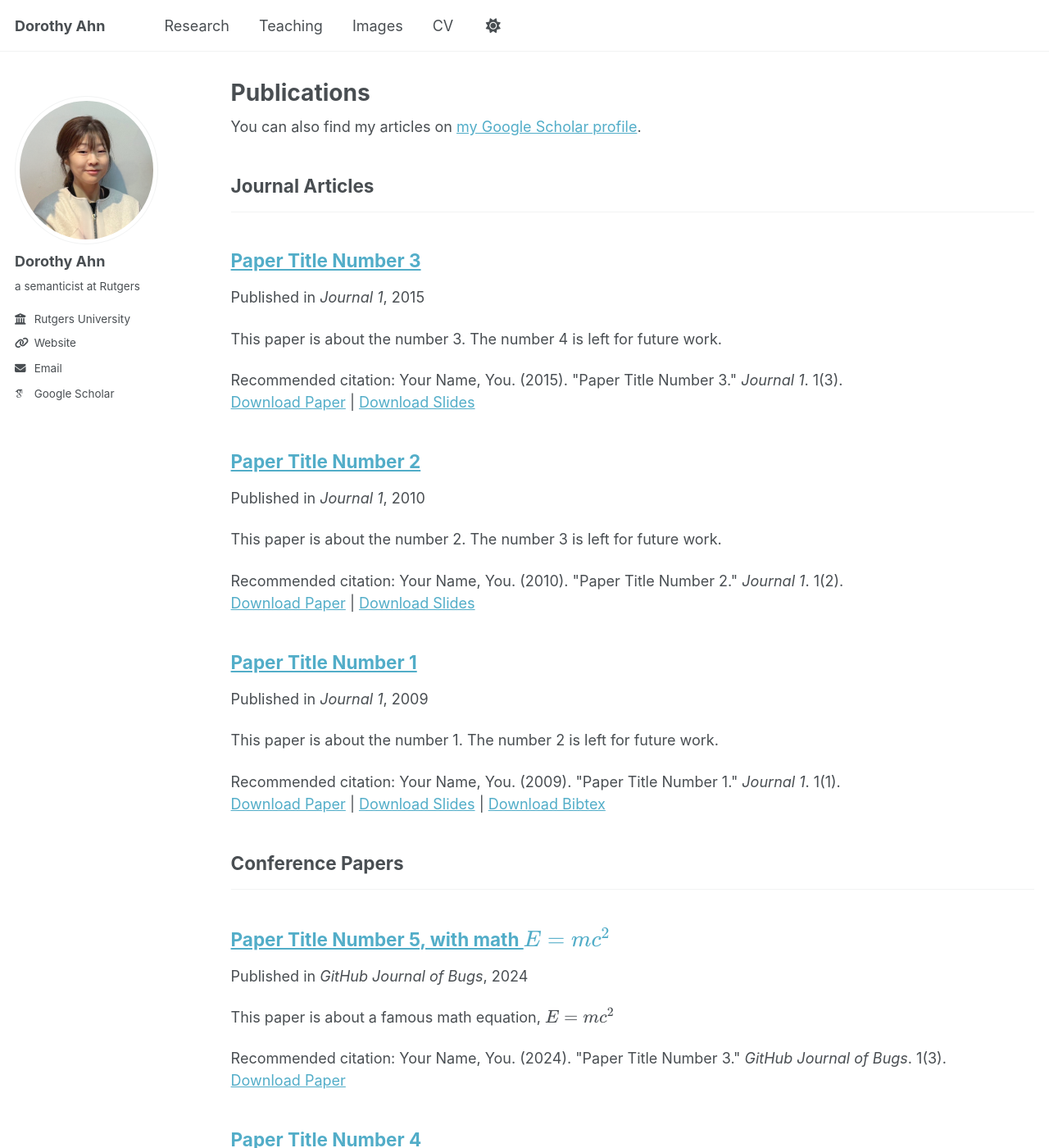
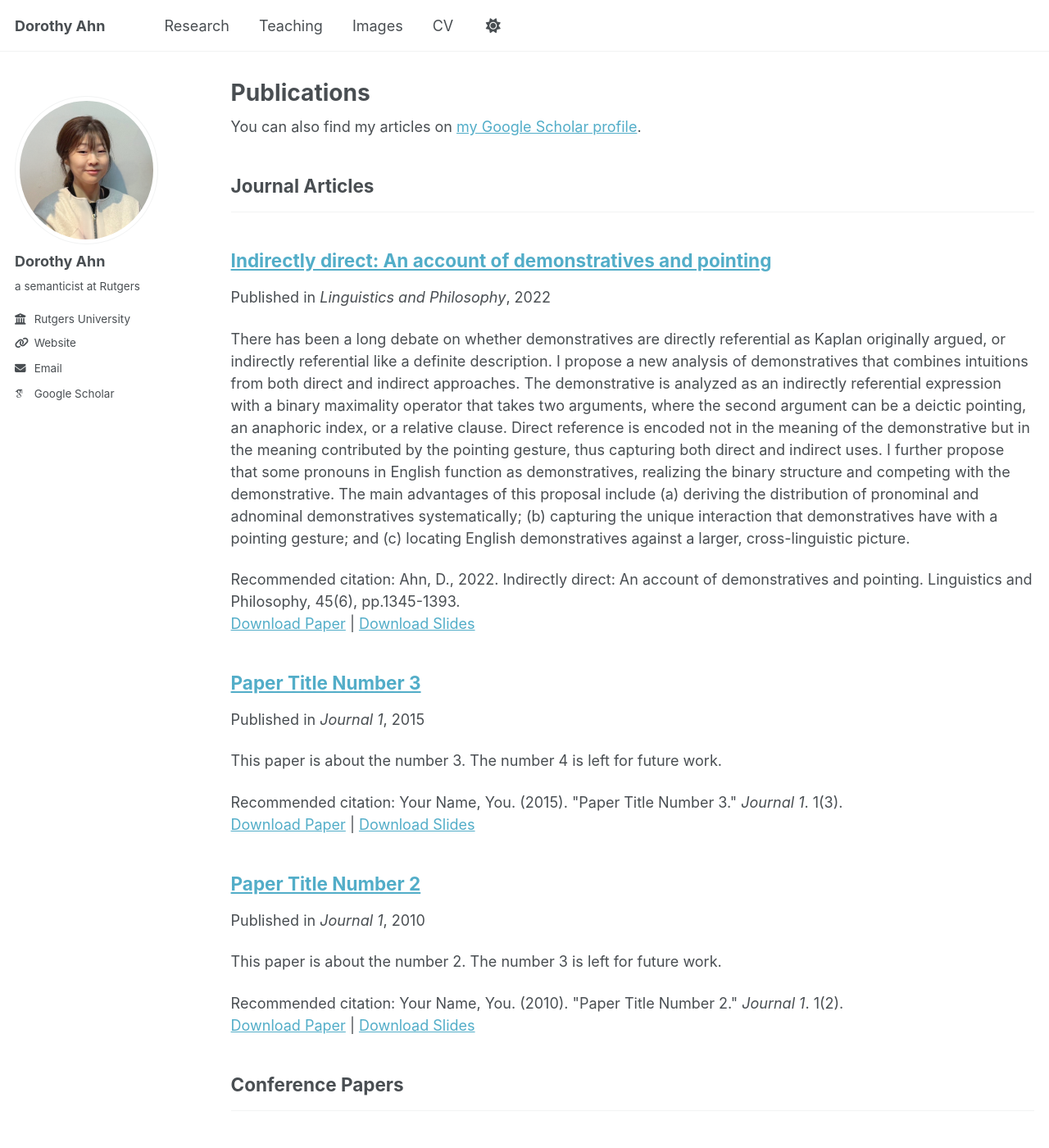
Before and after one commit to doroahn/doroahn.github.io, a Jekyll site: the page built from _pages/publications.html, in a window 1280 px wide and 1400 px high. Shown: the whole window at 82% size. Built offline with Jekyll 4.4.1, drawn with Linux system fonts in a browser that asks for light colours; some web fonts are replaced.

Commit message:
Update 2009-10-01-paper-title-number-1.md

```diff
--- a/_publications/2009-10-01-paper-title-number-1.md
+++ b/_publications/2009-10-01-paper-title-number-1.md
@@ -1,14 +1,14 @@
 ---
-title: "Paper Title Number 1"
+title: "Indirectly direct: An account of demonstratives and pointing"
 collection: publications
 category: manuscripts
-permalink: /publication/2009-10-01-paper-title-number-1
-excerpt: 'This paper is about the number 1. The number 2 is left for future work.'
-date: 2009-10-01
-venue: 'Journal 1'
-slidesurl: 'http://academicpages.github.io/files/slides1.pdf'
-paperurl: 'http://academicpages.github.io/files/paper1.pdf'
-bibtexurl: 'http://academicpages.github.io/files/bibtex1.bib'
-citation: 'Your Name, You. (2009). &quot;Paper Title Number 1.&quot; <i>Journal 1</i>. 1(1).'
+permalink: /publication/ahn2022
+excerpt: 'There has been a long debate on whether demonstratives are directly referential as Kaplan originally argued, or indirectly referential like a definite description. I propose a new analysis of demonstratives that combines intuitions from both direct and indirect approaches. The demonstrative is analyzed as an indirectly referential expression with a binary maximality operator that takes two arguments, where the second argument can be a deictic pointing, an anaphoric index, or a relative clause. Direct reference is encoded not in the meaning of the demonstrative but in the meaning contributed by the pointing gesture, thus capturing both direct and indirect uses. I further propose that some pronouns in English function as demonstratives, realizing the binary structure and competing with the demonstrative. The main advantages of this proposal include (a) deriving the distribution of pronominal and adnominal demonstratives systematically; (b) capturing the unique interaction that demonstratives have with a pointing gesture; and (c) locating English demonstratives against a larger, cross-linguistic picture.'
+date: 2022-05-13
+venue: 'Linguistics and Philosophy'
+slidesurl: /files/ahn2022.pdf
+paperurl: 'https://doi.org/10.1007/s10988-022-09350-5'
+bibtexurl:
+citation: 'Ahn, D., 2022. Indirectly direct: An account of demonstratives and pointing. Linguistics and Philosophy, 45(6), pp.1345-1393.'
 ---
 The contents above will be part of a list of publications, if the user clicks the link for the publication than the contents of section will be rendered as a full page, allowing you to provide more information about the paper for the reader. When publications are displayed as a single page, the contents of the above "citation" field will automatically be included below this section in a smaller font.
```
